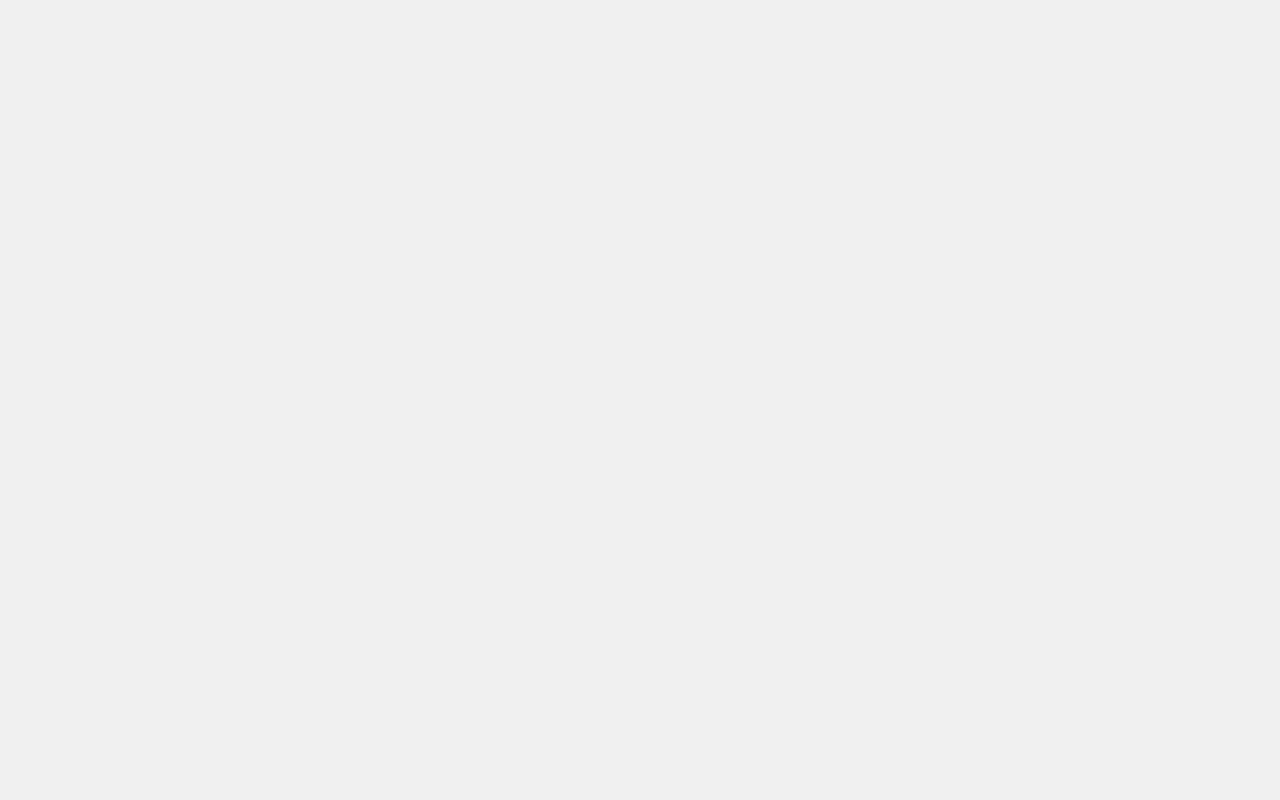
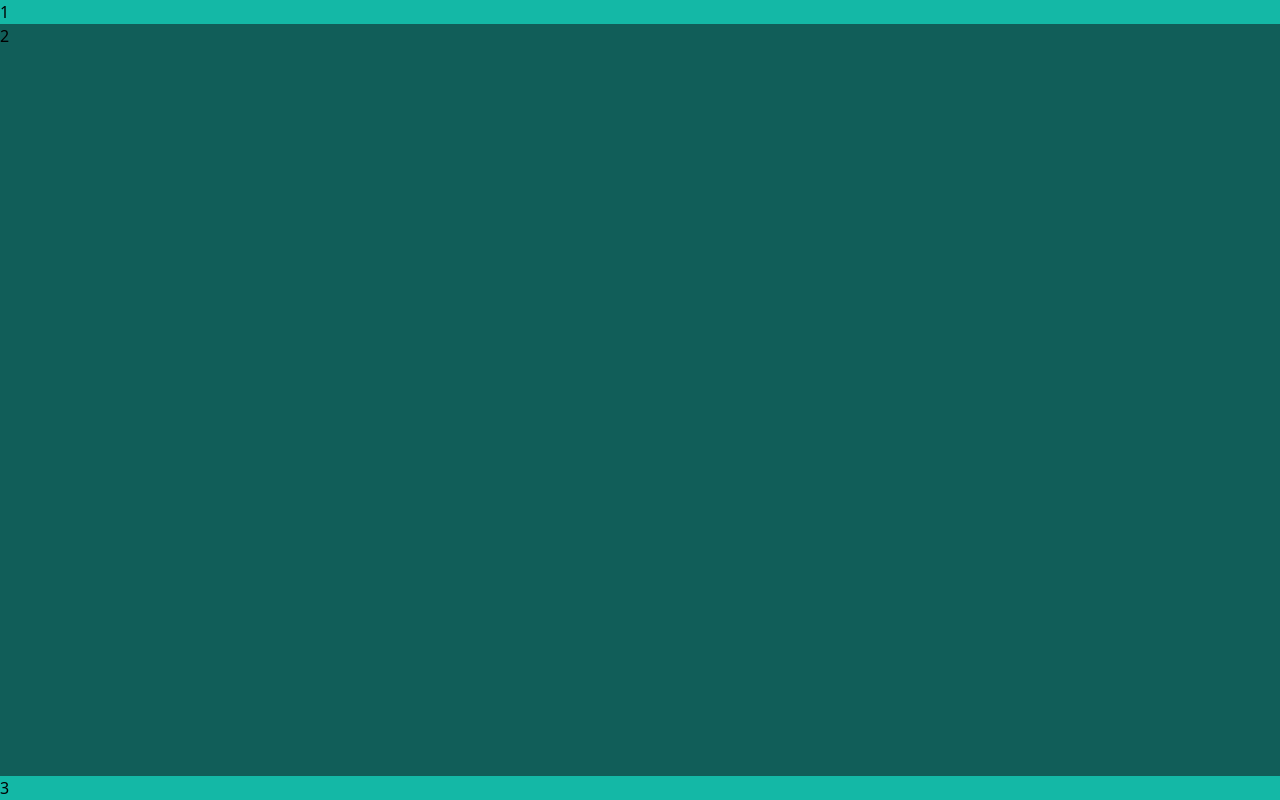
Before and after one commit to vayor/tower, a Vue app: page / in a window 1280 px wide. Built offline with nearby package versions, Linux system fonts and the light colour scheme.

Commit message:
devide screen

```diff
--- a/src/App.vue
+++ b/src/App.vue
@@ -1,4 +1,9 @@
 <template>
+    <div class="flex flex-col min-h-screen">
+        <div class="flex-none bg-teal-500">1</div>
+        <div class="grow bg-teal-800">2</div>
+        <div class="flex-none bg-teal-500">3</div>
+    </div>
 </template>
 
 <style lang="scss" scoped>
```
